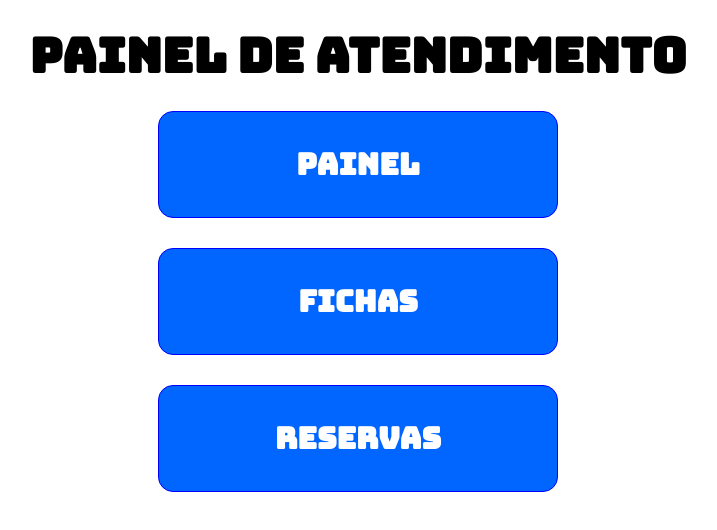
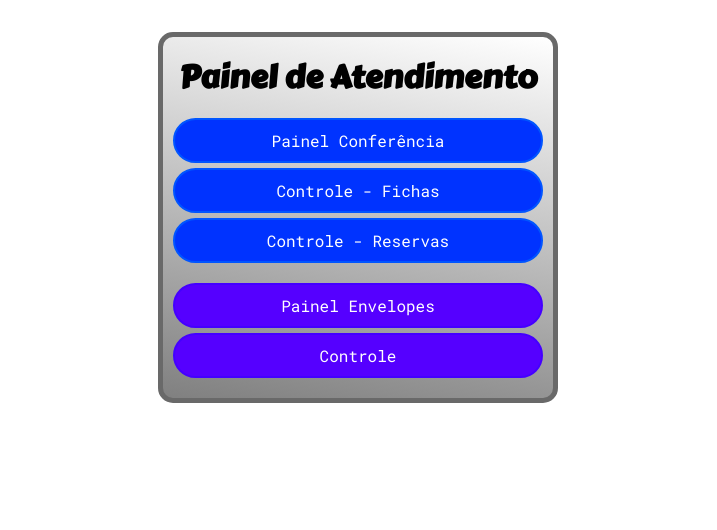
Before and after one commit to sialka/ccb-panel, a website: page public/index.html in a window 1280 px wide. Shown: the whole page, without its empty margins (282-999 px from the left). Drawn offline with Linux system fonts and the light colour scheme.

Commit message:
Ajustes no Layout

```diff
--- a/public/assets/css/main.css
+++ b/public/assets/css/main.css
@@ -5,44 +5,79 @@
 }
 
 html, body {
-  font-family: 'Bungee', cursive;
-  font-weight: 700;
   width: 100vw;
   height: 100vh;
+  overflow: hidden;
 }
 
+header {
+  display: flex;
+  flex-direction: column;
+  border: 5px solid dimgray;
+  border-radius: 15px;
+  width: 50vh;
+  margin: 2rem auto;
+  background-image: linear-gradient(10deg,gray,white);
+
+}
 header h1 {
+  font-family: 'Carter One', cursive;
+  width: 100%;
   text-align: center;
   padding: 0.5em;
-  font-size: 3em;
+  font-size: 2em;
 }
 
 .flex-container{
   display: flex;
   flex-direction: column;
+  flex-wrap: nowrap;
+  justify-content: space-around;
+  align-content: stretch;
+  align-items: stretch;
 }
 
-.flex-container > div {
-  text-align: center;
-  line-height: 75px;
-  font-size: 30px;
-  margin: auto auto;
+.items{
+  order: 0;
+  flex: 0 1 auto;
+  align-self: auto;
+  margin-left: 10px;
+  margin-right: 10px;
 }
-
-.flex-container > div > a {
-  text-decoration: none;
-  margin-bottom: 1em;
-  padding: 0.5em;
+.grupo1 {
+  margin-bottom: 15px;
 }
 
 .btn{
-  border: 1px solid blue;
-  background: #0066ff;
+  font-family: 'Roboto Mono', monospace;
+  border: 0;
   color: white;
   display: block;
-  width: 400px;
-  border-radius: 15px;
+  border-radius: 25px;
+  text-align: center;
+  text-decoration: none;
+  cursor: pointer;
+  padding: 10px;
+  font-weight: 400;
+  margin-bottom: 5px;
 }
-.btn:hover{
-  background: #80b3ff;
+
+.cor1{
+  border: 2px solid #0055ff;
+  background: #0033ff;
 }
+.cor1:hover{
+  border: 2px solid #0044ff;
+  background: #0066ff;
+  transition: 1s;
+}
+
+.cor2{
+  border: 2px solid #4400ff;
+  background: #5500ff;
+}
+.cor2:hover{
+  border: 2px solid #5500ff;
+  background: #7700ff;
+  transition: 1s;
+}
--- a/public/index.html
+++ b/public/index.html
@@ -8,11 +8,9 @@
   <title>Painel de Atendimento</title>
 
   <link rel="stylesheet" href="assets/css/main.css">
-  <link href="https://fonts.googleapis.com/css?family=Bungee&display=swap" rel="stylesheet">
+  <link href="https://fonts.googleapis.com/css?family=Carter+One|Roboto+Mono&display=swap" rel="stylesheet">
 </head>
 <body>
-
-  <div class="container">
 
   <header>
 
@@ -20,21 +18,19 @@
 
     <div class="flex-container">
 
-      <div>
-          <a class="btn" href="painel.html">Painel</a>
+      <div class="items grupo1">
+        <a class="btn cor1" href="painel.html">Painel Conferência</a>
+        <a class="btn cor1" href="ficha.html">Controle - Fichas</a>
+        <a class="btn cor1" href="reserva.html">Controle - Reservas</a>
       </div>
-      <div>
-          <a class="btn" href="ficha.html">Fichas</a>
-      </div>
-      <div>
-          <a class="btn" href="reserva.html">Reservas</a>
+      <div class="items grupo1">
+        <a class="btn cor2" href="#">Painel Envelopes</a>
+        <a class="btn cor2" href="#">Controle</a>
       </div>
 
     </div>
 
   </header>
 
-  </div>
-
 </body>
 </html>
```
Also changed, not shown: public/assets/js/message.js (+6 -2 lines), public/ficha.html (+1 -1 lines), public/reserva.html (+1 -1 lines).
